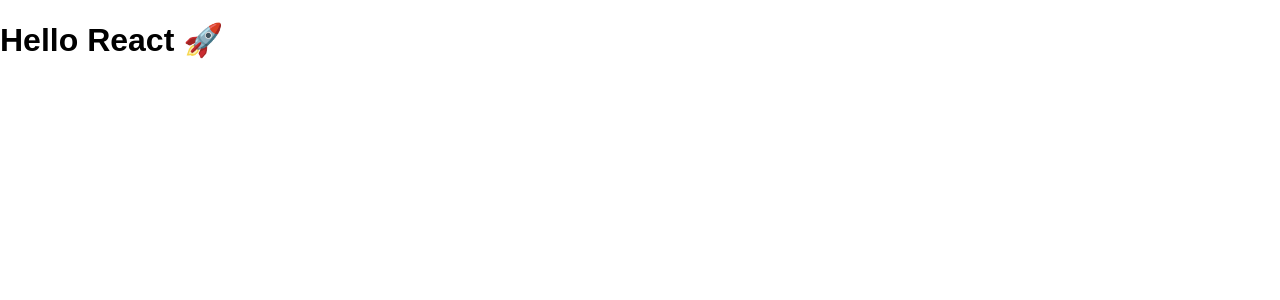
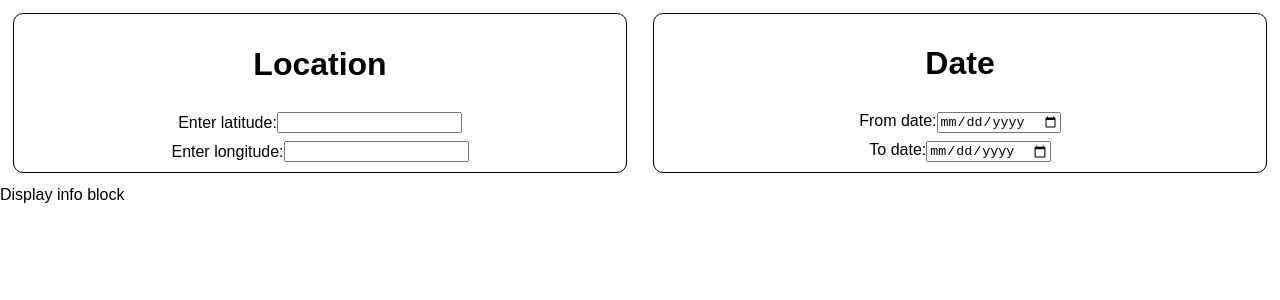
Before and after one commit to kishan04rajput/weather-viewer, a React (Create React App) app: page / in a window 1280 px wide. Shown: the top 300 px of the page. Built offline with nearby package versions, Linux system fonts and the light colour scheme.

Commit message:
location date block completed

```diff
--- a/src/App.css
+++ b/src/App.css
@@ -1,38 +1,46 @@
-.App {
-  text-align: center;
+#get-info-block {
+    display: flex;
+    flex-direction: row;
 }
 
-.App-logo {
-  height: 40vmin;
-  pointer-events: none;
+#location-block {
+    display: flex;
+    flex-direction: column;
+    align-items: center;
+    justify-content: center;
+    border: 1px solid black;
+    padding: 10px;
+    border-radius: 10px;
+    max-width: 50%;
+    gap: 1vh;
+    flex: 1;
+    margin: 1%;
 }
 
-@media (prefers-reduced-motion: no-preference) {
-  .App-logo {
-    animation: App-logo-spin infinite 20s linear;
-  }
+#latitude-block {
+    display: flex;
+    flex-direction: row;
+    align-items: center;
+    justify-content: center;
 }
 
-.App-header {
-  background-color: #282c34;
-  min-height: 100vh;
-  display: flex;
-  flex-direction: column;
-  align-items: center;
-  justify-content: center;
-  font-size: calc(10px + 2vmin);
-  color: white;
+#longitude-block {
+    display: flex;
+    flex-direction: row;
+    align-items: center;
+    justify-content: center;
 }
 
-.App-link {
-  color: #61dafb;
+#date-block {
+    display: flex;
+    flex-direction: column;
+    align-items: center;
+    justify-content: center;
+    border: 1px solid black;
+    padding: 10px;
+    border-radius: 10px;
+    max-width: 50%;
+    gap: 1vh;
+    flex: 1;
+    margin: 1%;
 }
-
-@keyframes App-logo-spin {
-  from {
-    transform: rotate(0deg);
-  }
-  to {
-    transform: rotate(360deg);
-  }
-}
--- a/src/App.js
+++ b/src/App.js
@@ -1,8 +1,13 @@
 import { useEffect, useState } from "react";
+import "./App.css";
 import axios from "axios";
 
 function App() {
-    const [isLoading, setIsLoading] = useState(false);
+    const [isLoading, setIsLoading] = useState(true);
+    const [latitude, setLatitude] = useState("");
+    const [longitude, setLongitude] = useState("");
+    const [fromDate, setFromDate] = useState("");
+    const [toDate, setToDate] = useState("");
     const [data, setData] = useState(null);
     const qwerty = {
         latitude: 28.625,
@@ -217,7 +222,7 @@
             const response = await new Promise((resolve, reject) => {
                 setTimeout(() => {
                     resolve(qwerty);
-                }, 7000);
+                }, 1000);
             });
             setData(response);
             console.log(response);
@@ -233,7 +238,66 @@
     }, []);
 
     return (
-        <div>{isLoading ? <h1>Loading...</h1> : <h1>Hello React 🚀</h1>}</div>
+        <div>
+            {isLoading ? (
+                <h1>Loading...</h1>
+            ) : (
+                <div id="main-container">
+                    {/* get info block */}
+                    <div id="get-info-block">
+                        {/* location block */}
+                        <div id="location-block">
+                            <h1>Location</h1>
+                            <div id="latitude-block">
+                                <span>Enter latitude:</span>
+                                <input
+                                    type="text"
+                                    value={latitude}
+                                    onChange={(e) =>
+                                        setLatitude(e.target.value)
+                                    }
+                                />
+                            </div>
+                            <div id="longitude-block">
+                                <span>Enter longitude:</span>
+                                <input
+                                    type="text"
+                                    value={longitude}
+                                    onChange={(e) =>
+                                        setLongitude(e.target.value)
+                                    }
+                                />
+                            </div>
+                        </div>
+                        {/* date block */}
+                        <div id="date-block">
+                            <h1>Date</h1>
+                            <div id="from-date-block">
+                                <span>From date:</span>
+                                <input
+                                    type="date"
+                                    value={fromDate}
+                                    onChange={(e) =>
+                                        setFromDate(e.target.value)
+                                    }
+                                />
+                            </div>
+                            <div id="to-date-block">
+                                <span>To date:</span>
+                                <input
+                                    type="date"
+                                    value={toDate}
+                                    onChange={(e) => setToDate(e.target.value)}
+                                />
+                            </div>
+                        </div>
+                    </div>
+                    <div id="display-info-block">
+                        <span>Display info block</span>
+                    </div>
+                </div>
+            )}
+        </div>
     );
 }
 
--- a/src/index.css
+++ b/src/index.css
@@ -1,4 +1,6 @@
 body {
     margin: 0;
     font-family: sans-serif;
+    padding: 0;
+    box-sizing: border-box;
 }
```
